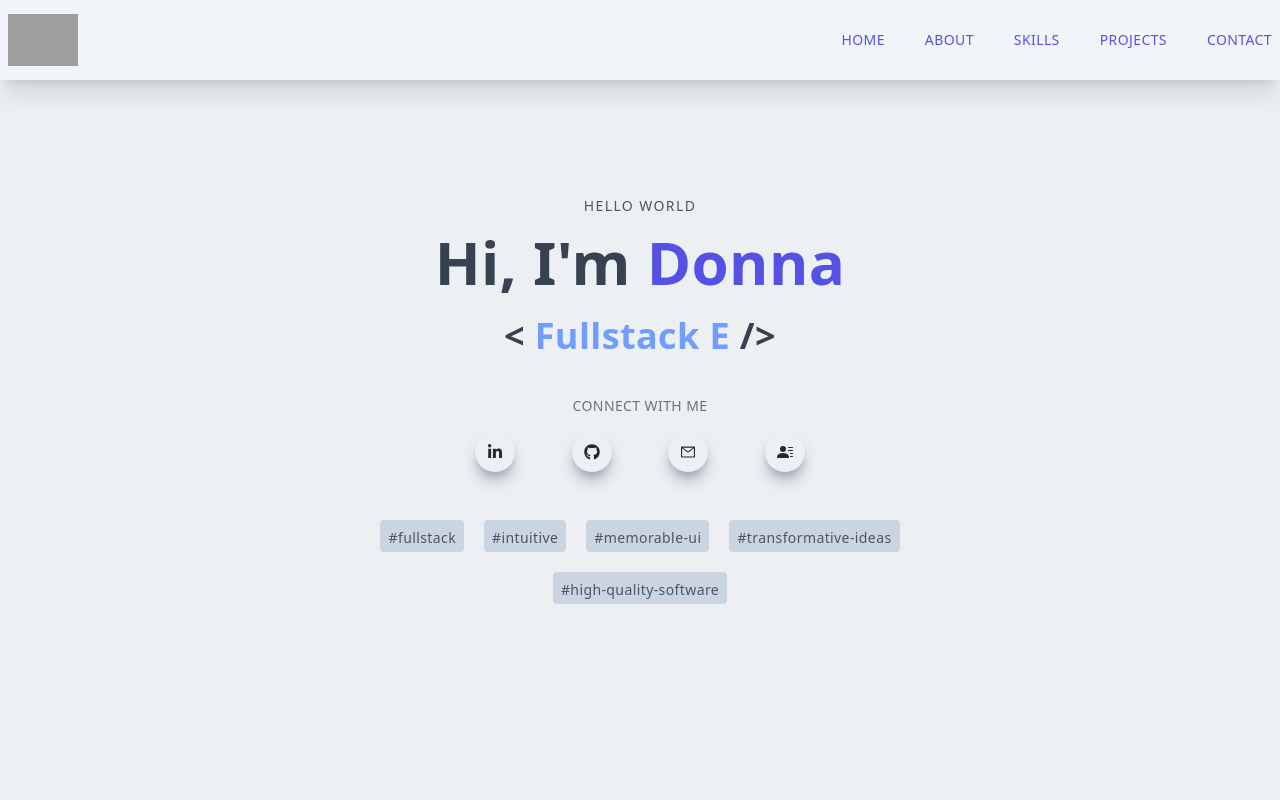
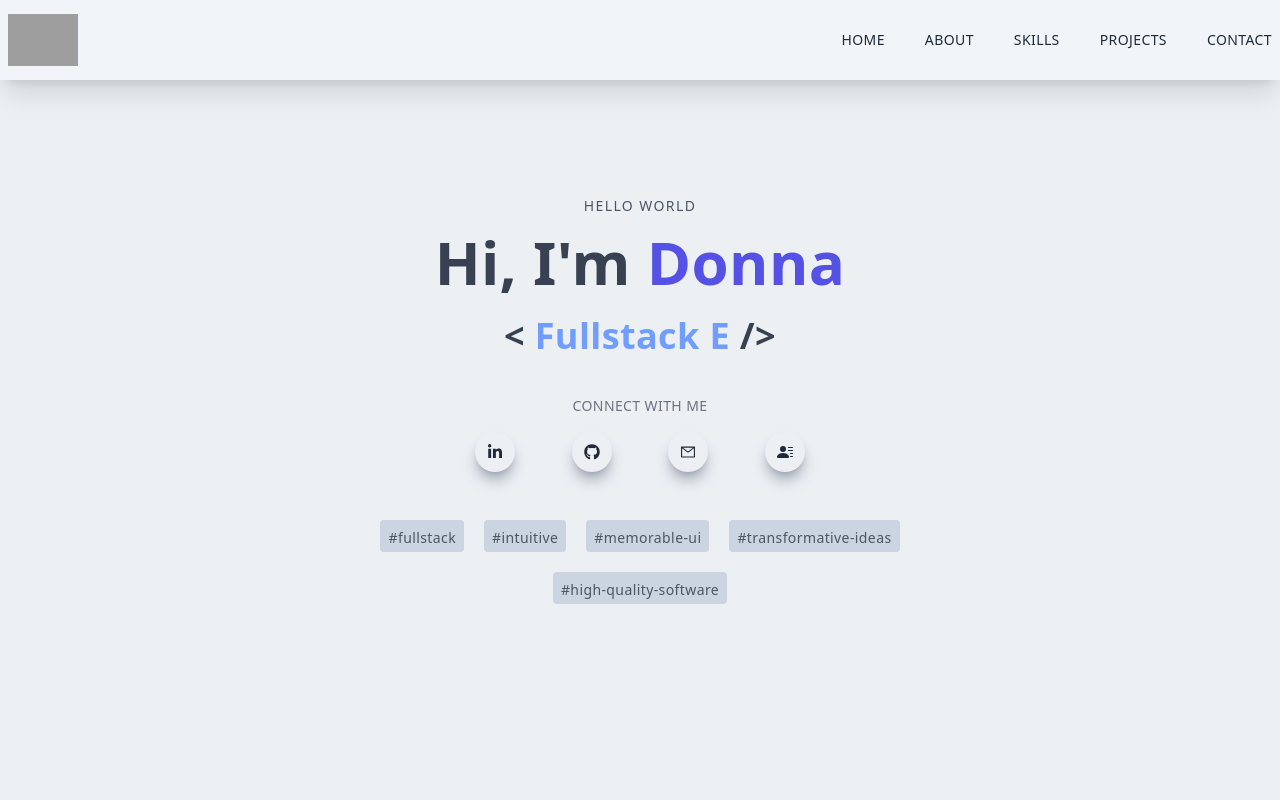
Before and after one commit to donnatopia/portfolio, a Next.js app: page / in a window 1280 px wide. Shown: the top 800 px of the page. Built offline with nearby package versions, Linux system fonts and the light colour scheme; grey boxes are pictures that could not be loaded.

Commit message:
created menu reusable component

```diff
--- a/components/About/index.jsx
+++ b/components/About/index.jsx
@@ -4,7 +4,7 @@ import { Section } from '../index.js';
 
 export default function About() {
   return (
-    <Section title='About' subtitle='Who I am'>
+    <Section id='about' title='About' subtitle='Who I am'>
       <div className='max-w-[1240px] md:grid grid-cols-3 gap-8'>
         <div className='col-span-2'>
           <p className='py-4 text-gray-600'>
@@ -19,7 +19,7 @@ export default function About() {
           <p className='py-4 text-gray-600'>
             I find it incredibly fulfilling to see a project come to life through coding and am excited to apply my skills to innovative and modernized solutions that positively impact the community.
           </p>
-          <p className='py-4 text-[#5651e5] cursor-pointer hover:underline'>
+          <p className='py-4 link'>
             Check out some of my latest projects!
           </p>
         </div>
--- a/components/Contact/index.jsx
+++ b/components/Contact/index.jsx
@@ -5,7 +5,7 @@ import Socials from './Socials.jsx';
 
 export default function Contact() {
   return (
-    <Section title='Contact' subtitle='Get In Touch'>
+    <Section id='contact' title='Contact' subtitle='Get In Touch'>
       <div className='grid lg:grid-cols-5 gap-8'>
         <div className='col-span-3 lg:col-span-2 w-full h0full shadow-xl shadow-gray-400 rounded-xl p-4 bg-slate-100'>
           <div className='lg:p-4 h-full flex flex-col justify-between'>
--- a/components/Layouts/Section.jsx
+++ b/components/Layouts/Section.jsx
@@ -1,8 +1,8 @@
 import React from 'react';
 
-export default function Section({ children, title, subtitle}) {
+export default function Section({ children, title, subtitle, id }) {
   return (
-    <div className='w-full lg:h-screen p-8 py-16'>
+    <div id={ id } className='w-full lg:h-screen p-8 py-16'>
       <div className='max-w-[1240px] mx-auto flex flex-col justify-center h-full'>
         <p className='uppercase text-xl tracking-widest text-[#5651e5]'>{ title }</p>
         <h2 className='py-5'>{ subtitle }</h2>
--- a/components/Main/index.jsx
+++ b/components/Main/index.jsx
@@ -7,7 +7,7 @@ export default function Main() {
   const tags = ['fullstack', 'intuitive', 'memorable-ui', 'transformative-ideas', 'high-quality-software'];
 
   return (
-    <div className='w-full h-screen text-center'>
+    <div id='main' className='w-full h-screen text-center'>
       <div className='max-w-[1240px] w-full h-full mx-auto p-2 flex justify-center items-center'>
         <div>
           <p className='uppercase text-sm tracking-widest text-gray-600'>hello world</p>
--- /dev/null
+++ b/components/Navbar/Menu.jsx
@@ -0,0 +1,24 @@
+import React from 'react';
+import Link from 'next/link';
+
+export default function Menu({ ulClass, liClass }) {
+  return (
+    <ul className={ ulClass }>
+      <Link href='/'>
+        <li className={`ml-10 text-sm uppercase hover:text-[#5651e5] ${ liClass }`}>Home</li>
+      </Link>
+      <Link href='/'>
+        <li className={`ml-10 text-sm uppercase hover:text-[#5651e5] ${ liClass }`}>About</li>
+      </Link>
+      <Link href='/'>
+        <li className={`ml-10 text-sm uppercase hover:text-[#5651e5] ${ liClass }`}>Skills</li>
+      </Link>
+      <Link href='/'>
+        <li className={`ml-10 text-sm uppercase hover:text-[#5651e5] ${ liClass }`}>Projects</li>
+      </Link>
+      <Link href='/'>
+        <li className={`ml-10 text-sm uppercase hover:text-[#5651e5] ${ liClass }`}>Contact</li>
+      </Link>
+    </ul>
+  )
+}
--- a/components/Navbar/index.jsx
+++ b/components/Navbar/index.jsx
@@ -3,8 +3,9 @@ import Image from 'next/image';
 import Link from 'next/link';
 import { AiOutlineMenu, AiOutlineClose } from 'react-icons/ai';
 import Socials from '../Contact/Socials.jsx';
+import Menu from './Menu.jsx';
 
-const Navbar = () => {
+export default function Navbar() {
   const [nav, setNav] = useState(false);
 
   const toggleNav = () => {
@@ -21,23 +22,7 @@ const Navbar = () => {
           height='50'
         />
         <div>
-          <ul className='hidden md:flex'>
-            <Link href='/'>
-              <li className='ml-10 text-sm uppercase hover:border-b'>Home</li>
-            </Link>
-            <Link href='/'>
-              <li className='ml-10 text-sm uppercase hover:border-b'>About</li>
-            </Link>
-            <Link href='/'>
-              <li className='ml-10 text-sm uppercase hover:border-b'>Skills</li>
-            </Link>
-            <Link href='/'>
-              <li className='ml-10 text-sm uppercase hover:border-b'>Projects</li>
-            </Link>
-            <Link href='/'>
-              <li className='ml-10 text-sm uppercase hover:border-b'>Contact</li>
-            </Link>
-          </ul>
+          <Menu ulClass='hidden md:flex' />
         </div>
         <div className='md:hidden cursor-pointer'>
           <AiOutlineMenu onClick={ toggleNav } size={ 25 } />
@@ -66,23 +51,7 @@ const Navbar = () => {
             </div>
           </div>
           <div className='py-4 flex flex-col'>
-            <ul className='uppercase'>
-              <Link href='/'>
-                <li className='py-4 text-sm'>Home</li>
-              </Link>
-              <Link href='/'>
-                <li className='py-4 text-sm'>About</li>
-              </Link>
-              <Link href='/'>
-                <li className='py-4 text-sm'>Skills</li>
-              </Link>
-              <Link href='/'>
-                <li className='py-4 text-sm'>Projects</li>
-              </Link>
-              <Link href='/'>
-                <li className='py-4 text-sm'>Contact</li>
-              </Link>
-            </ul>
+            <Menu liClass='py-4' />
             <div className='pt-40'>
               <Socials />
             </div>
@@ -92,5 +61,3 @@ const Navbar = () => {
     </div>
   )
 }
-
-export default Navbar;
--- a/src/styles/globals.css
+++ b/src/styles/globals.css
@@ -1,6 +1,10 @@
 @tailwind base;
 @tailwind components;
 @tailwind utilities;
+
+html {
+  scroll-behavior: smooth;
+}
 
 @layer base {
   body {
@@ -27,7 +31,7 @@
     @apply shadow-xl shadow-gray-400 rounded-xl uppercase bg-gradient-to-r from-[#5651e5] to-[#709dff] text-white;
   }
 
-  a {
-    @apply text-[#5651e5] hover:underline;
+  .link {
+    @apply text-[#5651e5] hover:underline cursor-pointer;
   }
 };
```
